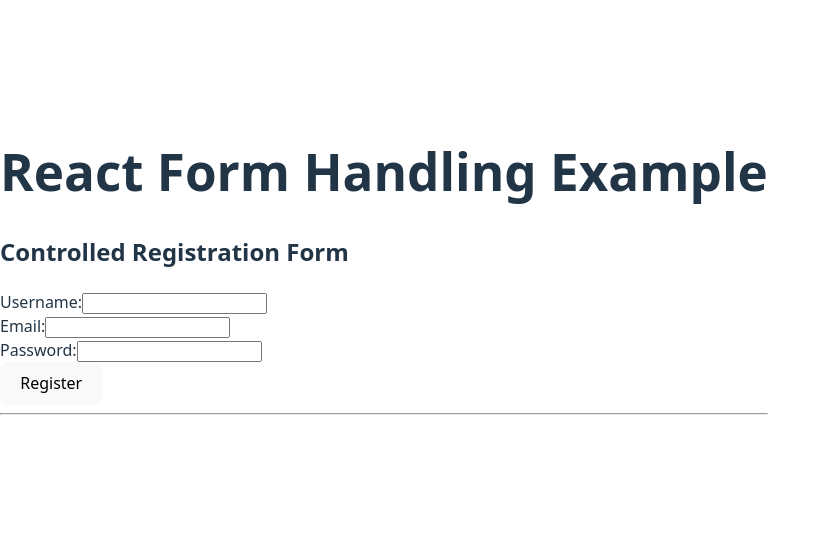
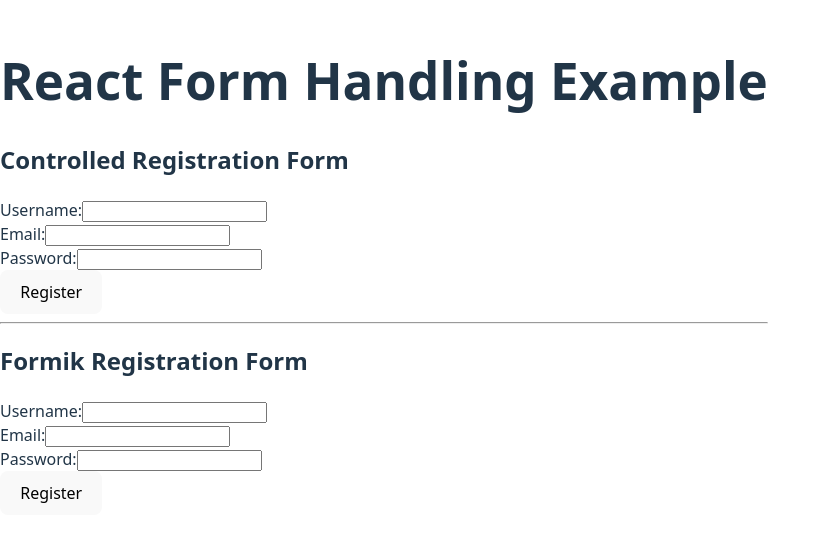
Before and after one commit to haleluya001/alx-fe-reactjs, a React (Vite) app in the folder form-handling-react/: page / in a window 1280 px wide. Shown: the part 134-676 px from the top of the page, without its empty margins (0-831 px from the left). Built offline with nearby package versions, Linux system fonts and the light colour scheme.

Commit message:
updated formikform

```diff
--- a/form-handling-react/src/App.jsx
+++ b/form-handling-react/src/App.jsx
@@ -1,5 +1,5 @@
-import RegistrationForm from './components/RegistrationForm';
-import FormikForm from './components/formikForm';
+import RegistrationForm from './components/RegistrationForm.jsx';
+import FormikForm from './components/formikForm.js';
 
 function App() {
   return (
@@ -7,7 +7,7 @@ function App() {
       <h1>React Form Handling Example</h1>
       <RegistrationForm />
       <hr />
-      <formikForm />
+      <FormikForm />
     </div>
   );
 }
--- a/form-handling-react/src/components/FormikForm.js
+++ b/form-handling-react/src/components/FormikForm.js
@@ -2,7 +2,6 @@ import React from 'react';
 import { Formik, Form, Field, ErrorMessage } from 'formik';
 import * as Yup from 'yup';
 
-// Validation Schema
 const validationSchema = Yup.object({
   username: Yup.string().required('Username is required'),
   email: Yup.string().email('Invalid email format').required('Email is required'),
@@ -14,7 +13,6 @@ const FormikForm = () => {
 
   const handleSubmit = (values, { setSubmitting, resetForm }) => {
     console.log('Formik Form Submitted:', values);
-    // Mock API call can go here
     setSubmitting(false);
     resetForm();
   };
```
